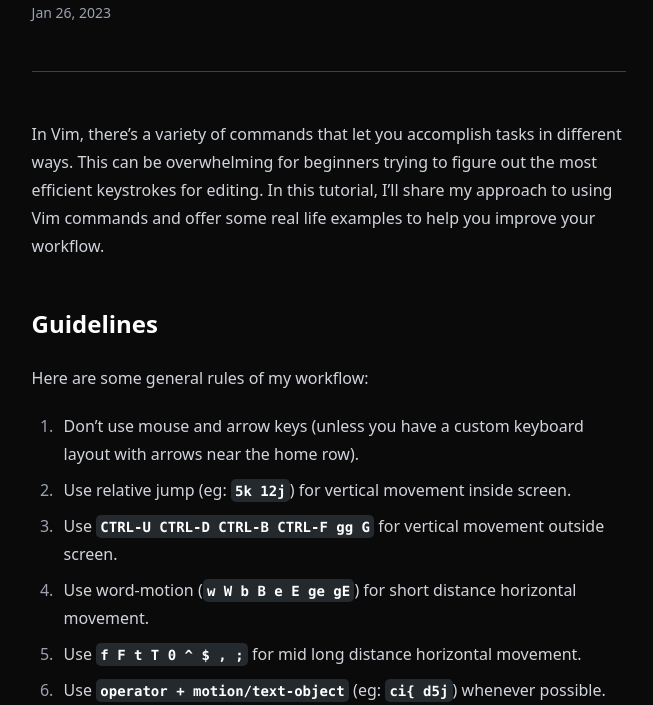
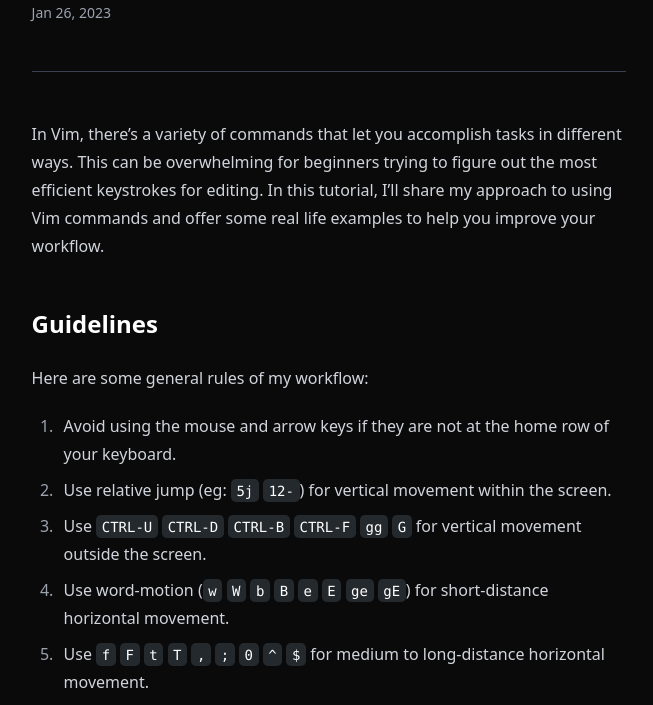
Before and after one commit to m4xshen/m4xshen.dev, an Astro site: page /posts/vim-command-workflow in a window 1280 px wide. Shown: the part 236-941 px from the top of the page, without its empty margins (311-964 px from the left). Built offline with nearby package versions, Linux system fonts and the light colour scheme; Astro itself is replaced by a stand-in of ours; some packages are replaced by stand-ins of ours.

Commit message:
refactor: update vim command workflow format

```diff
--- a/src/content/blog/vim-command-workflow.md
+++ b/src/content/blog/vim-command-workflow.md
@@ -10,12 +10,13 @@
 
 Here are some general rules of my workflow:
 
-1. Don't use mouse and arrow keys (unless you have a custom keyboard layout with arrows near the home row).
-2. Use relative jump (eg: `5k 12j`) for vertical movement inside screen.
-3. Use `CTRL-U CTRL-D CTRL-B CTRL-F gg G` for vertical movement outside screen.
-4. Use word-motion (`w W b B e E ge gE`) for short distance horizontal movement.
-5. Use `f F t T 0 ^ $ , ;` for mid long distance horizontal movement.
-6. Use `operator + motion/text-object` (eg: `ci{ d5j`) whenever possible.
+1. Avoid using the mouse and arrow keys if they are not at the home row of your keyboard.
+2. Use relative jump (eg: `5j` `12-`) for vertical movement within the screen.
+3. Use `CTRL-U` `CTRL-D` `CTRL-B` `CTRL-F` `gg` `G` for vertical movement outside the screen.
+4. Use word-motion (`w` `W` `b` `B` `e` `E` `ge` `gE`) for short-distance horizontal movement.
+5. Use `f` `F` `t` `T` `,` `;` `0` `^` `$` for medium to long-distance horizontal movement.
+6. Use operator + motion/text-object (eg: `ci{` `y5j` `dap`) whenever possible.
+7. Use `%` and [square bracket commands](/posts/vim-commands-for-navigation-between-brackets) to jump between brackets.
 
 If you are not familiar with some of the commands and concepts, you can learn about them in [Essential Vim commands for efficient text editing](/posts/vim-basic-commands).
 
--- a/src/styles/global.css
+++ b/src/styles/global.css
@@ -1,7 +1,8 @@
 .prose code:not(pre code) {
-  padding: 0.25em 0.3em;
+  padding: 0.25em 0.4em;
   background-color: #24292e;
   border-radius: 0.3rem;
+  font-weight: 400;
 }
 
 .prose code:not(pre code):before {
```
